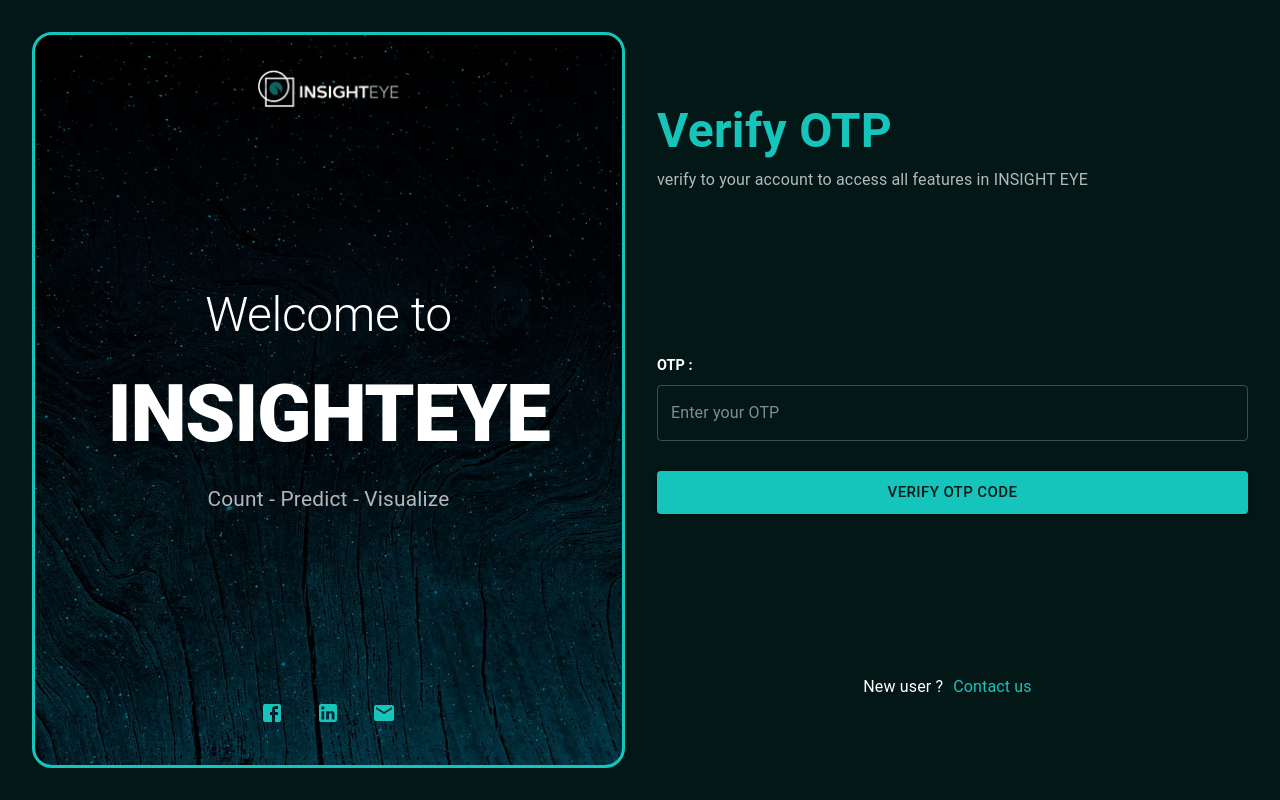
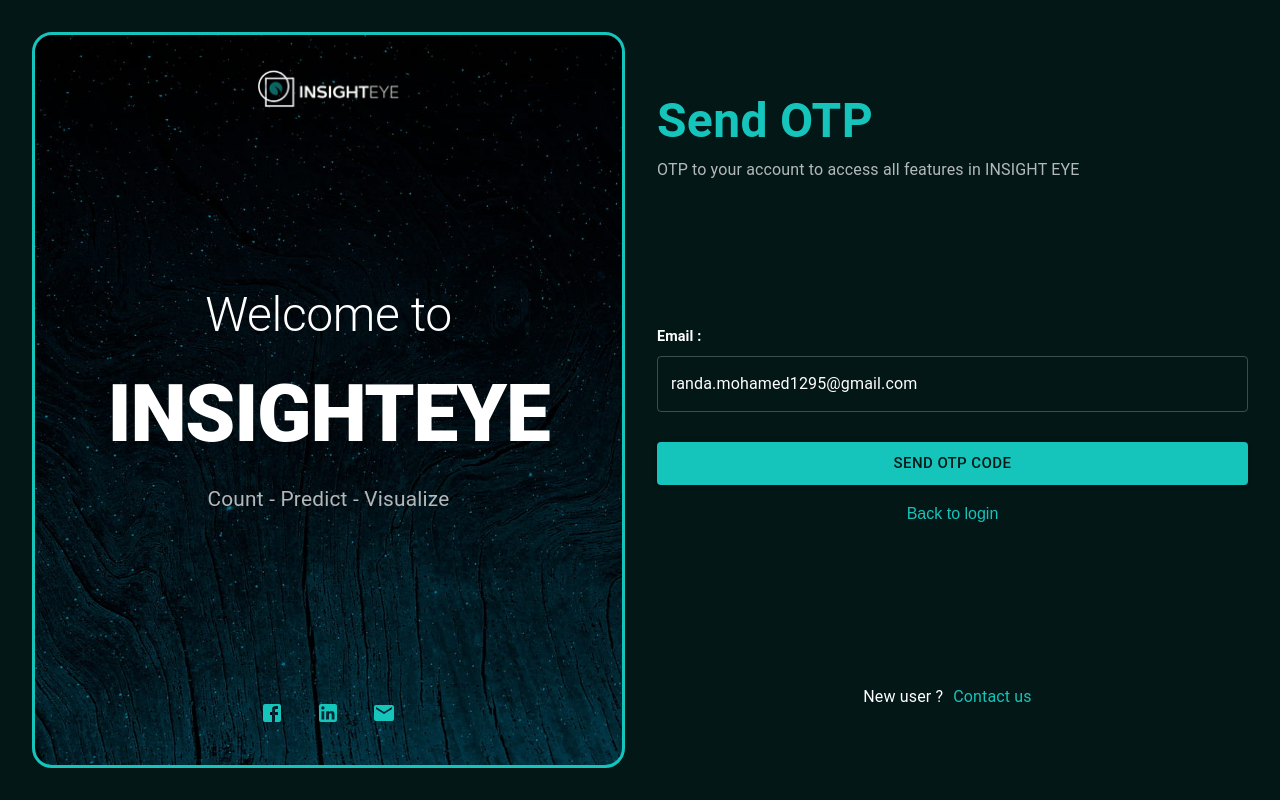
Before and after one commit to randa-11295/Insight-eye, a React (Create React App) app: page /otp in a window 1280 px wide. Built offline with nearby package versions, Linux system fonts and the light colour scheme; what chartjs-plugin-datalabels would draw is missing.

Commit message:
handle back to login route

```diff
--- a/src/Components/Auth/AuthContentReusable.js
+++ b/src/Components/Auth/AuthContentReusable.js
@@ -61,6 +61,7 @@ const AuthContentReusable = ({
 
         {contentRoute && (
           <Link
+          to={contentRoute.route}
             component={RouterLink}
             underline="hover"
             sx={{
--- a/src/Components/Auth/otp/SendOTP.js
+++ b/src/Components/Auth/otp/SendOTP.js
@@ -2,13 +2,12 @@ import AuthContentReusable from "../AuthContentReusable";
 
 const SendOTP = (props) => {
   return (
-
     <AuthContentReusable
       formik={props.formik}
       title="Send OTP"
       btnText={"Send OTP Code"}
       des="OTP to your account  to access all features in INSIGHT EYE"
-        // contentRoute={{ linkText: " Forget your password ?", route: "/" }}
+      contentRoute={{ linkText: " Back to login ", route: "/login" }}
       loading={props.loading}
       footerRoute={{
         title: "  New user ?",
--- a/src/Components/Auth/otp/VerifyOTP.js
+++ b/src/Components/Auth/otp/VerifyOTP.js
@@ -2,13 +2,12 @@ import AuthContentReusable from "../AuthContentReusable";
 
 const SendOTP = (props) => {
   return (
-
     <AuthContentReusable
       formik={props.formik}
       title="Verify OTP"
       btnText={"verify OTP Code"}
       des="verify to your account  to access all features in INSIGHT EYE"
-        // contentRoute={{ linkText: " Forget your password ?", route: "/" }}
+      contentRoute={{ linkText: " Back to login ", route: "/login" }}
       loading={props.loading}
       footerRoute={{
         title: "  New user ?",
--- a/src/Pages/auth/Contact.js
+++ b/src/Pages/auth/Contact.js
@@ -70,6 +70,7 @@ const Contact = () => {
       des="Get in touch with us for questions, feedback, or support — we’re here to help!"
       loading={loading}
       btnText={"Send Massage"}
+      contentRoute={{ linkText: " Forget your password ?", route: "/otp" }}
       footerRoute={{
         title: "Every thing is okay ?",
         linkText: "Back to login",
--- a/src/Pages/auth/LogIn.js
+++ b/src/Pages/auth/LogIn.js
@@ -58,7 +58,7 @@ const LogIn = () => {
       title="Login"
       btnText={"Send Massage"}
       des="login to your account  to access all features in INSIGHT EYE"
-      // contentRoute={{ linkText: " Forget your password ?", route: "/" }}
+      contentRoute={{ linkText: " Forget your password ?", route: "/otp" }}
       loading={loading}
       footerRoute={{
         title: "  New user ?",
--- a/src/Pages/auth/Otp.js
+++ b/src/Pages/auth/Otp.js
@@ -9,7 +9,7 @@ import { baseURL } from "../../utils/StaticVariables";
 import * as Yup from "yup";
 
 const OTP = () => {
-  const [otpSent, setOtpSent] = useState("verify");
+  const [otpSent, setOtpSent] = useState(false);
   const [loading, setLoading] = useState(false);
   const setSnackAlert = useSetRecoilState(snackAlertState);
 
```
Lines whose indentation alone changed are shown as unchanged.
